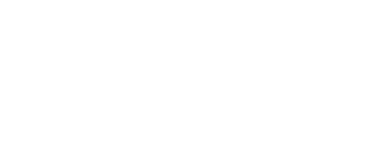
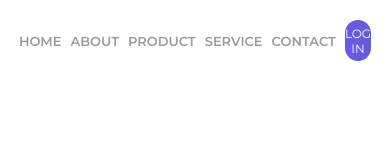
Before and after one commit to AndreOliveira97-Dev/Desafio-reasponsividade-II, a plain HTML site: page index.html in a window 390 px wide. Shown: the top 160 px of the page. Drawn offline with Linux system fonts and the light colour scheme.

Commit message:
alteração na responsividade

```diff
--- a/style.css
+++ b/style.css
@@ -89,8 +89,13 @@ p {
 
 @media screen  and (max-width: 900px) {
     header {
-        display: none;
+        margin: 20px;
+        display: flex;
+        align-items: center;
+        justify-content: center;
+        font-size: 13px;
     }
+
     img {
         width: 354px;
         height: 250px;
@@ -131,5 +136,11 @@ p {
         right: 53%;
         transform: translateX(134px);
     }
+    .title-button {
+        font-size: 12px;
+    }
+.titulo {
+    margin-right: 9px;
+}
 
 }
```
